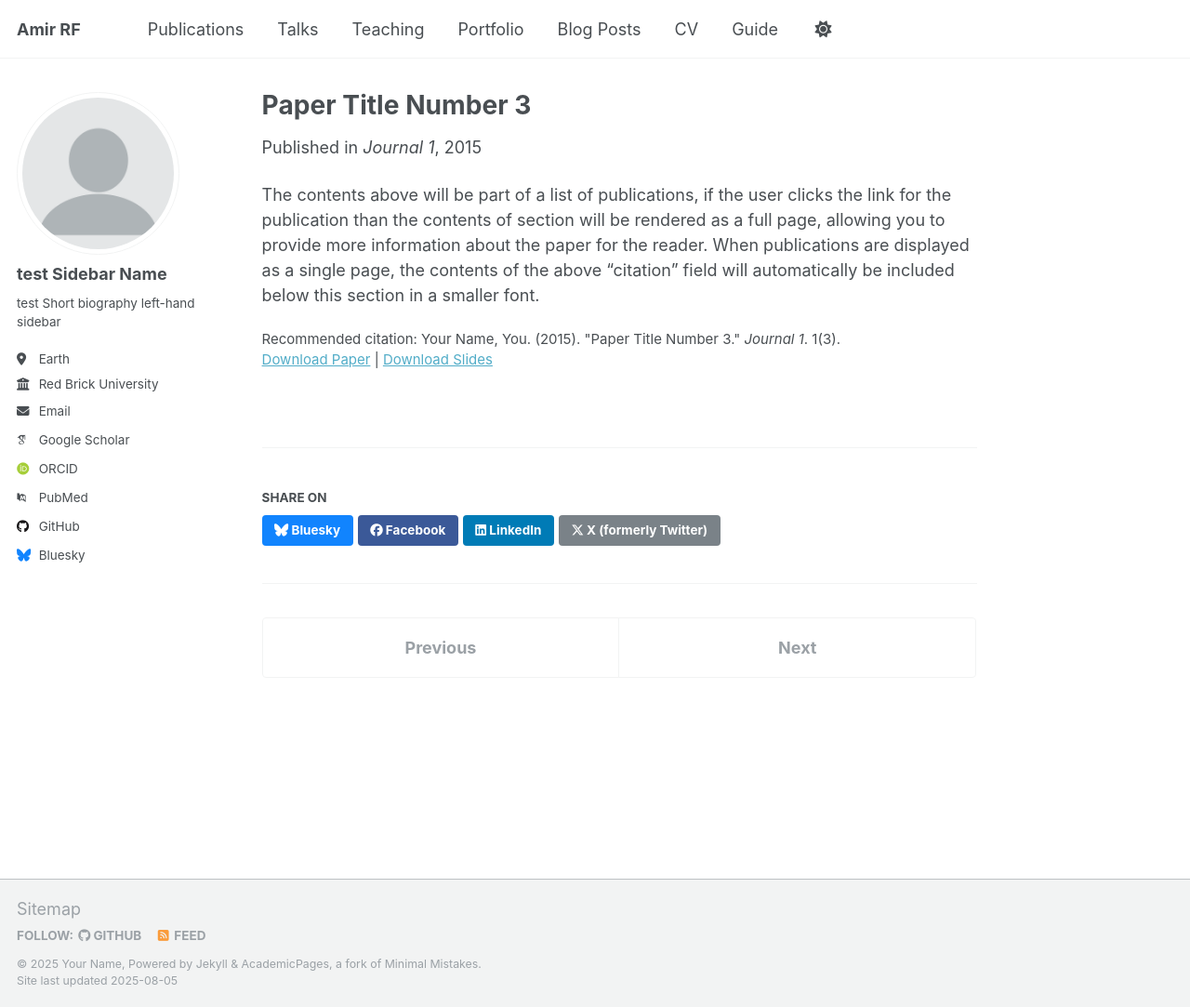
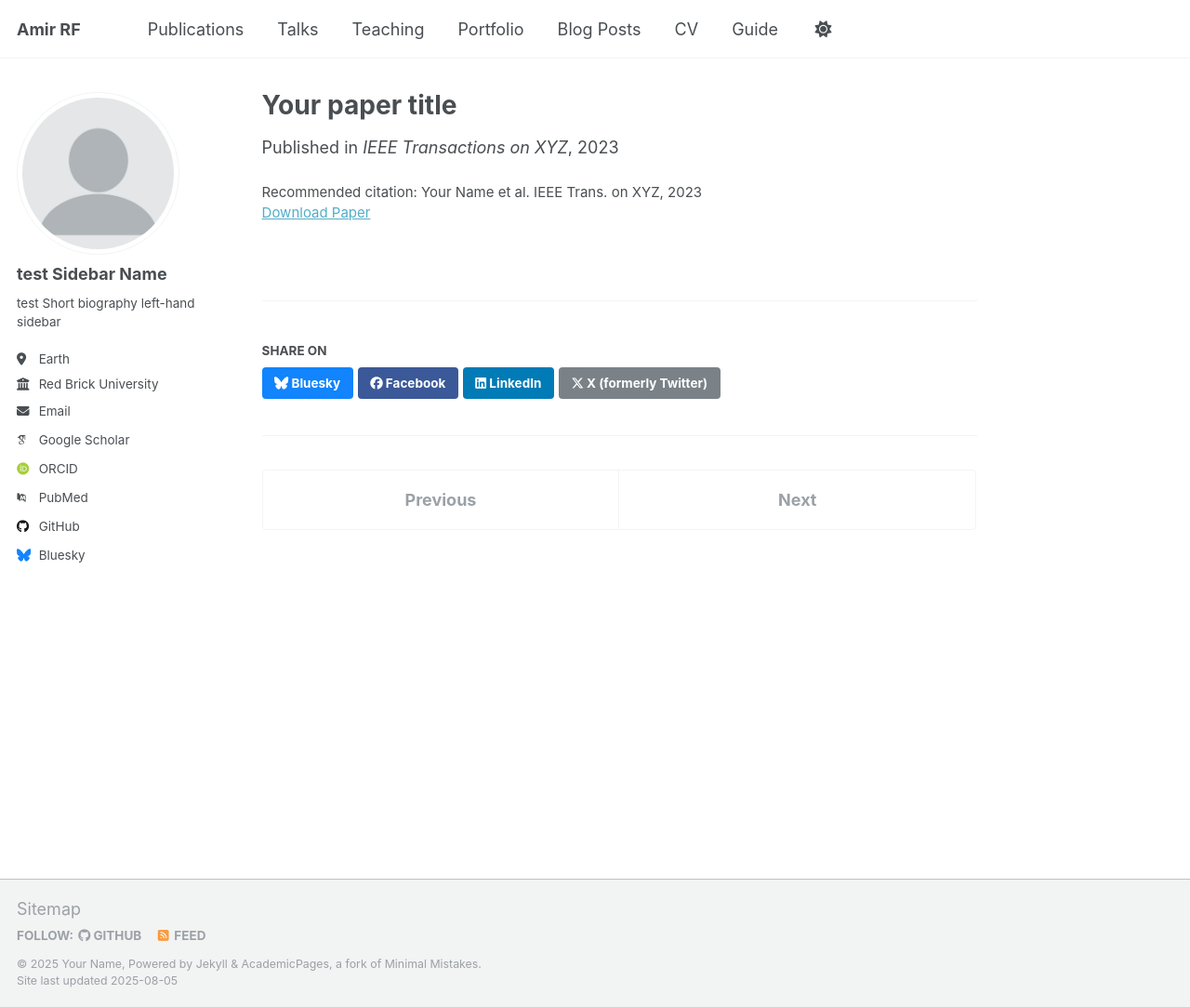
Before and after one commit to amir-rf/amir-rf, a Jekyll site: the page built from _publications/2015-10-01-paper-title-number-3.md, in a window 1280 px wide and 1083 px high. Shown: the whole window at 93% size. Built offline with Jekyll 4.4.1, drawn with Linux system fonts in a browser that asks for light colours; some web fonts are replaced.

Commit message:
Update 2015-10-01-paper-title-number-3.md

```diff
--- a/_publications/2015-10-01-paper-title-number-3.md
+++ b/_publications/2015-10-01-paper-title-number-3.md
@@ -1,14 +1,11 @@
 ---
-title: "Paper Title Number 3"
+title: "Your paper title"
 collection: publications
-category: manuscripts
-permalink: /publication/2015-10-01-paper-title-number-3
-excerpt: 'This paper is about the number 3. The number 4 is left for future work.'
-date: 2015-10-01
-venue: 'Journal 1'
-slidesurl: 'http://academicpages.github.io/files/slides3.pdf'
-paperurl: 'http://academicpages.github.io/files/paper3.pdf'
-citation: 'Your Name, You. (2015). &quot;Paper Title Number 3.&quot; <i>Journal 1</i>. 1(3).'
+type: "Journal"
+permalink: /publication/your-paper-slug
+authors: Your Name, Coauthor Name
+date: 2023-01-01
+venue: "IEEE Transactions on XYZ"
+paperurl: https://doi.org/xxxx
+citation: "Your Name et al. IEEE Trans. on XYZ, 2023"
 ---
-
-The contents above will be part of a list of publications, if the user clicks the link for the publication than the contents of section will be rendered as a full page, allowing you to provide more information about the paper for the reader. When publications are displayed as a single page, the contents of the above "citation" field will automatically be included below this section in a smaller font.
```
